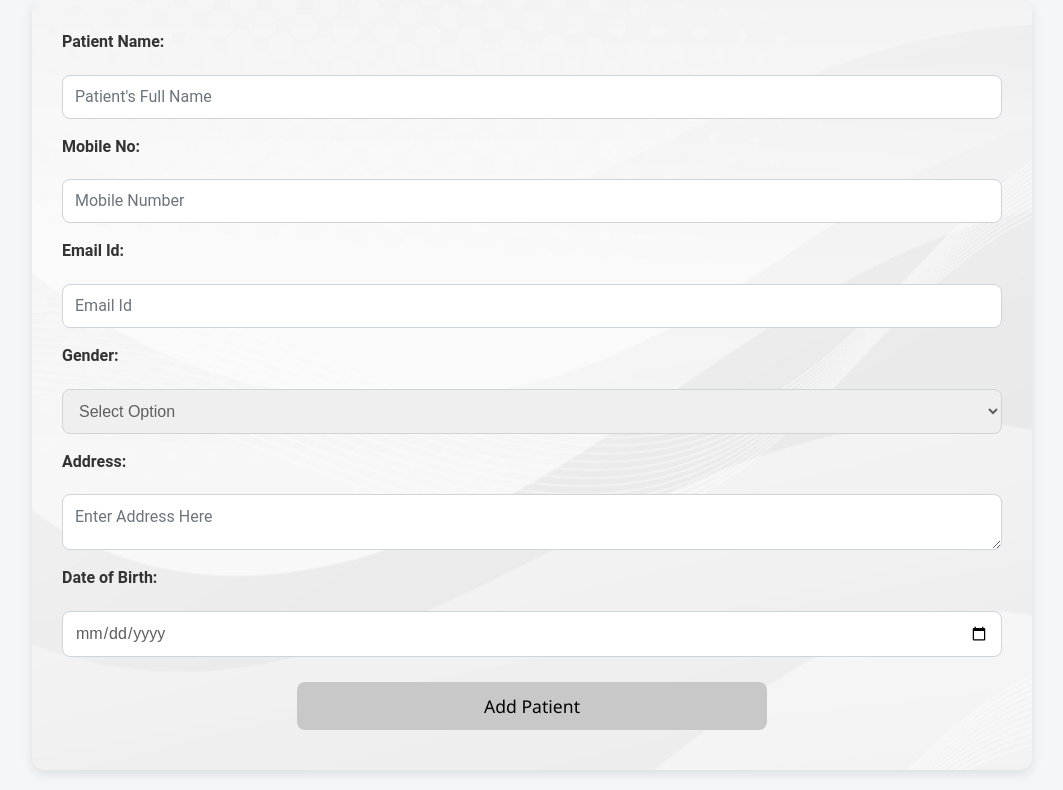
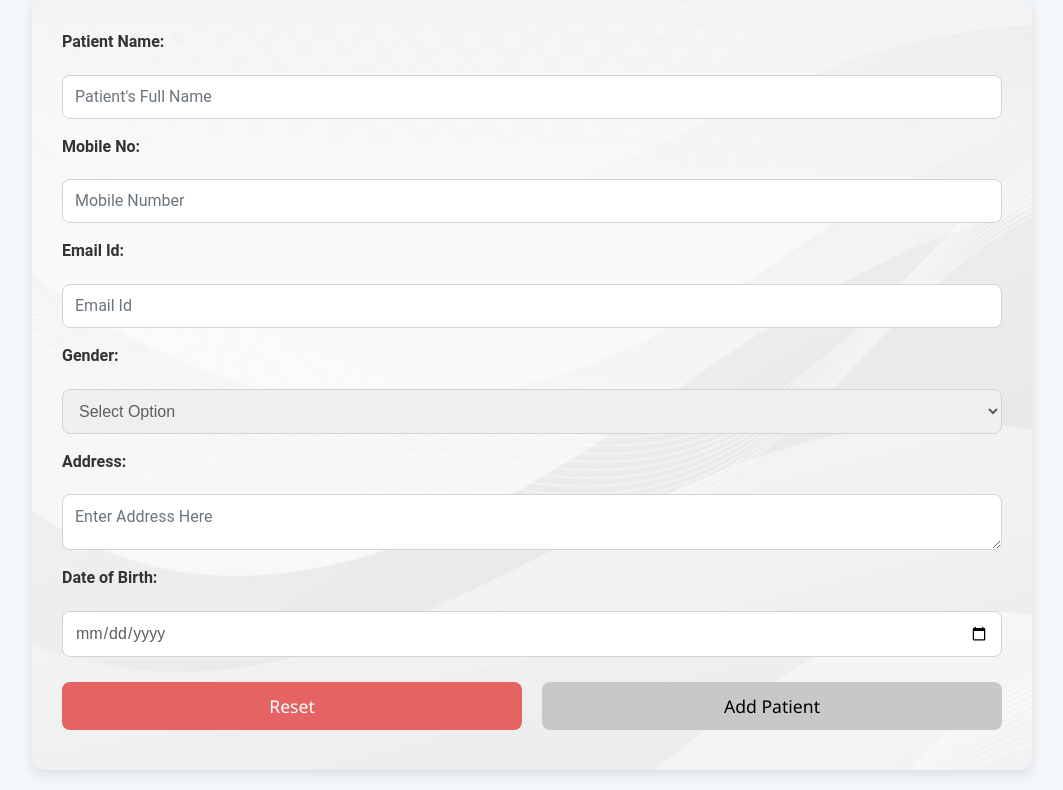
Before and after one commit to YashPhadtare12/Hospital-Management, a Flask app: page /add-patient in a window 1280 px wide. Shown: the part 175-965 px from the top of the page, without its empty margins (108-1171 px from the left). Run offline with Flask 3, Linux system fonts and the light colour scheme; the visitor is signed in with stand-in values (Sample User, id 1).

Commit message:
Update add-patient.html

```diff
--- a/templates/add-patient.html
+++ b/templates/add-patient.html
@@ -41,7 +41,10 @@
         <label for="dob">Date of Birth:</label>
         <input type="date" id="dob" name="dob" required />
 
-        <button type="submit" class="btn">Add Patient</button>
+        <div class="btn-end">
+          <button type="reset" class="btn btn-2">Reset</button>
+          <button type="submit" class="btn">Add Patient</button>
+        </div>
       </form>
     </div>
   </body>
```
